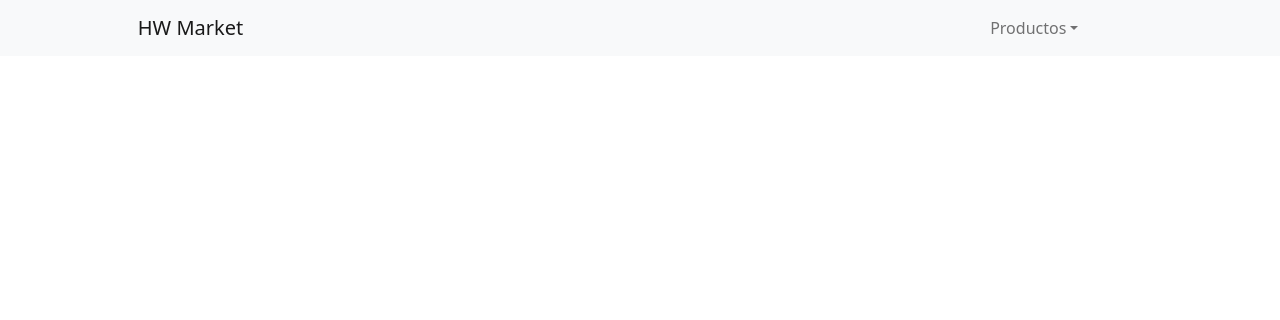
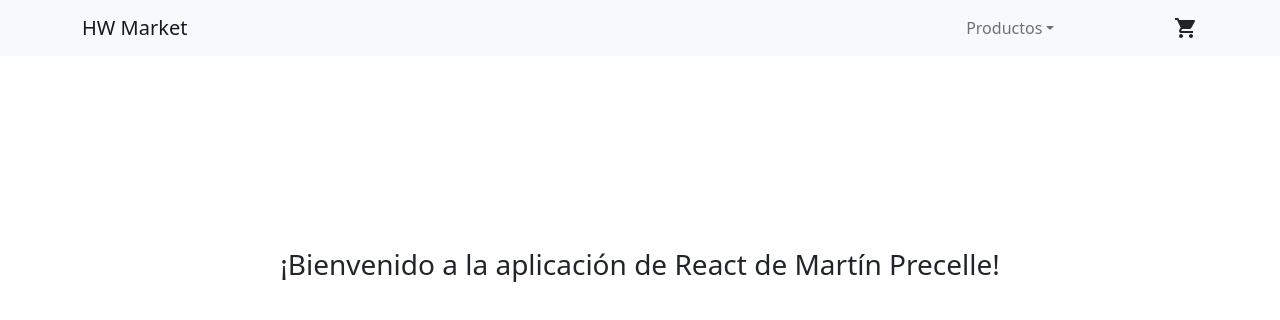
Before and after one commit to HX-MPrecelle/proyectRJS, a React (Create React App) app: page / in a window 1280 px wide. Shown: the top 320 px of the page. Built offline with nearby package versions, Linux system fonts and the light colour scheme.

Commit message:
Desafío clase 04 - Componentes 1

```diff
--- a/package.json
+++ b/package.json
@@ -7,7 +7,6 @@
     "@testing-library/react": "^11.2.7",
     "@testing-library/user-event": "^12.8.3",
     "bootstrap": "^5.0.2",
-    "materialize-css": "^1.0.0-rc.2",
     "react": "^17.0.2",
     "react-bootstrap": "^2.0.0-beta.4",
     "react-dom": "^17.0.2",
--- a/public/index.html
+++ b/public/index.html
@@ -8,7 +8,8 @@
     <meta name="description" content="Web site created using create-react-app" />
     <link rel="apple-touch-icon" href="%PUBLIC_URL%/logo192.png" />
     <link rel="manifest" href="%PUBLIC_URL%/manifest.json" />
-        <title>React App - Martín Precelle</title>
+    <link href="https://fonts.googleapis.com/icon?family=Material+Icons" rel="stylesheet">
+    <title>React App - Martín Precelle</title>
   </head>
   <body>
     <noscript>You need to enable JavaScript to run this app.</noscript>
--- a/src/App.js
+++ b/src/App.js
@@ -1,5 +1,5 @@
 //Components
-import NavBar from "./components/NavBar"
+import NavBar from './components/NavBar';
 
 
 const App = () => {
--- /dev/null
+++ b/src/components/CartWidget.js
@@ -0,0 +1,7 @@
+const CartWidget = () => {
+    return (
+        <i href="#" className="material-icons">shopping_cart</i>
+    )
+}
+
+export default CartWidget;
--- /dev/null
+++ b/src/components/ItemListContainer.css
@@ -0,0 +1,6 @@
+.posH3 {
+    display: flex;
+    align-items: center;
+    justify-content: center;
+    padding-top: 15%;
+  }
--- /dev/null
+++ b/src/components/ItemListContainer.js
@@ -0,0 +1,10 @@
+//Import ItemListContainer.css
+import './ItemListContainer.css';
+
+const ItemListContainer = () => {
+    return (
+        <h3 className="posH3">¡Bienvenido a la aplicación de React de Martín Precelle!</h3>
+     );
+}
+
+export default ItemListContainer;
--- a/src/components/NavBar.css
+++ b/src/components/NavBar.css
@@ -1,7 +1,6 @@
 /* Brand position and menu */
 
 .posBrand{
-    padding-left: 5%;
     width: 80%;
 }
 
--- a/src/components/NavBar.js
+++ b/src/components/NavBar.js
@@ -1,13 +1,17 @@
 /* eslint-disable jsx-a11y/anchor-is-valid */
+
+//Import Components
+import CartWidget from './CartWidget';
 
 //Import styles Bootstrap
 import Container from 'react-bootstrap/Container';
 import Navbar from 'react-bootstrap/Navbar';
 import Nav from 'react-bootstrap/Nav';
 import NavDropdown from 'react-bootstrap/NavDropdown';
+import ItemListContainer from './ItemListContainer';
 
 //Import styles
-import './NavBar.css'
+import './NavBar.css';
 
 //Component
 const NavBar = (props) => {
@@ -15,6 +19,7 @@ const NavBar = (props) => {
     const {brandName} = props
 
     return (
+        <>
         <Navbar bg="light" variant="light">
             <Container>
                 <Navbar.Brand className="posBrand" href="#">{brandName}</Navbar.Brand>
@@ -26,14 +31,17 @@ const NavBar = (props) => {
                             <NavDropdown.Item href="#action/3.3">Procesadores</NavDropdown.Item>
                             <NavDropdown.Item href="#action/3.4">Memorias RAM</NavDropdown.Item>
                             <NavDropdown.Item href="#action/3.5">Almacenamiento</NavDropdown.Item>
-                            <NavDropdown.Item href="#acstion/3.6">Placas de video</NavDropdown.Item>
+                            <NavDropdown.Item href="#action/3.6">Placas de video</NavDropdown.Item>
                             <NavDropdown.Item href="#action/3.7">Fuentes</NavDropdown.Item>
                             <NavDropdown.Item href="#action/3.8">Refrigeración PC</NavDropdown.Item>
                         </NavDropdown>
                     </Nav>
                 </Navbar.Collapse>
+                <CartWidget/>
             </Container>
         </Navbar>
+        <ItemListContainer/>
+        </>
     )
 }
 
```
Also changed, not shown: src/index.js (+3 -5 lines), 1 other file (tests, documents, lock files or other folders).
